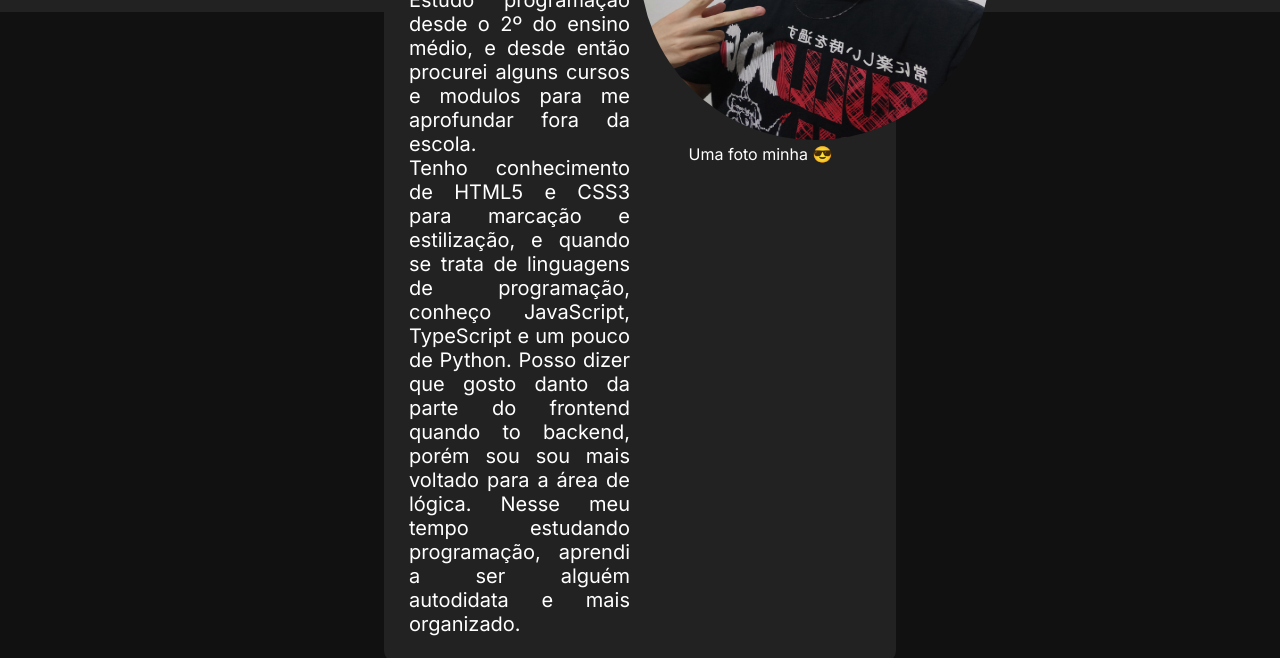
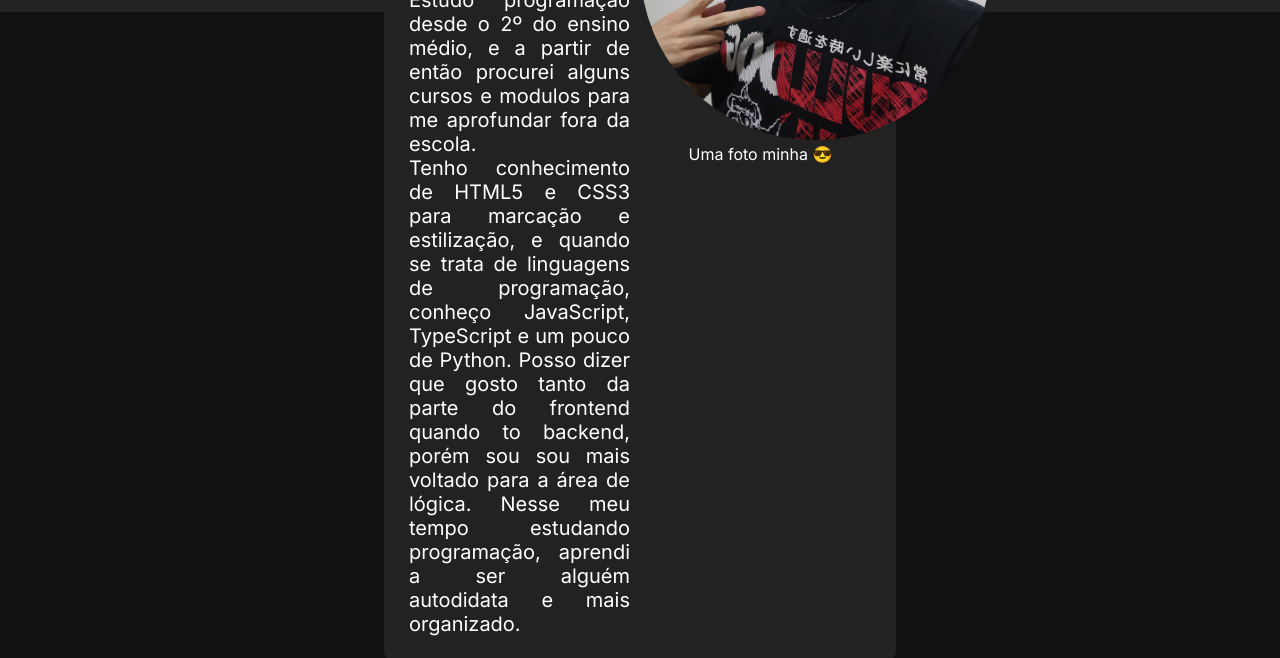
Before and after one commit to AlexisReales/Portifolio_3ano, a plain HTML site: page index.html in a window 1280 px wide. Shown: the part 57-715 px from the top of the page. Drawn offline with Linux system fonts and the light colour scheme.

Commit message:
Atualização

```diff
--- a/index.html
+++ b/index.html
@@ -32,12 +32,12 @@
                     ano e tenho 17 anos.
                 </p>
                 <p>
-                    Estudo programação desde o 2º do ensino médio, e desde então procurei alguns cursos e modulos para
+                    Estudo programação desde o 2º do ensino médio, e a partir de então procurei alguns cursos e modulos para
                     me aprofundar fora
                     da escola. <br>
                     Tenho conhecimento de HTML5 e CSS3 para marcação e estilização, e quando se trata de linguagens de
                     programação, conheço
-                    JavaScript, TypeScript e um pouco de Python. Posso dizer que gosto danto da parte do frontend quando
+                    JavaScript, TypeScript e um pouco de Python. Posso dizer que gosto tanto da parte do frontend quando
                     to backend, porém sou
                     sou mais voltado para a área de lógica. Nesse meu tempo estudando programação, aprendi a ser alguém
                     autodidata e mais organizado.
```
